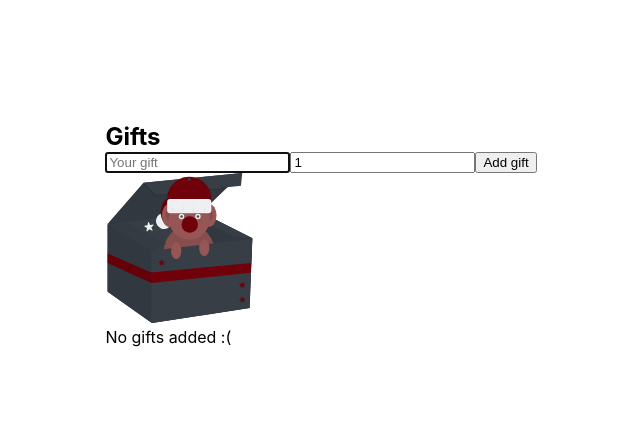
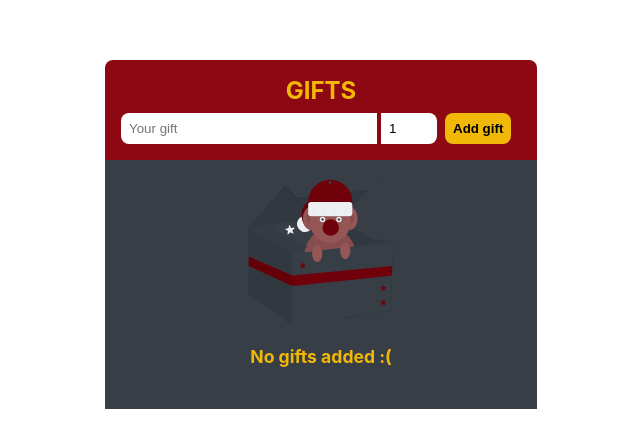
Before and after one commit to lopez-tomas/adviency, a React (Create React App) app: page / in a window 1280 px wide. Shown: the part 166-614 px from the top of the page, without its empty margins (319-959 px from the left). Built offline with nearby package versions, Linux system fonts and the light colour scheme.

Commit message:
[FEAT/styles]: styles added.

```diff
--- a/src/App.jsx
+++ b/src/App.jsx
@@ -3,6 +3,7 @@ import AppContext from './context/AppContext';
 import useInitialState from './hooks/useInitialState';
 import Form from './containers/Form';
 import GiftList from './containers/GiftList';
+import './styles/App.sass';
 
 const App = () => {
   const initialState = useInitialState();
--- a/src/components/Gift.jsx
+++ b/src/components/Gift.jsx
@@ -1,5 +1,6 @@
 import React, { useContext } from 'react';
 import AppContext from '../context/AppContext';
+import '../styles/Gift.sass';
 
 const Gift = ({ gift }) => {
   const { removeGift }= useContext(AppContext);
--- a/src/containers/Form.jsx
+++ b/src/containers/Form.jsx
@@ -1,5 +1,6 @@
 import React, { useContext, useRef, useState } from 'react';
 import AppContext from '../context/AppContext';
+import '../styles/Form.sass';
 
 const Form = () => {
   const { state, addGift } = useContext(AppContext);
--- a/src/containers/GiftList.jsx
+++ b/src/containers/GiftList.jsx
@@ -2,6 +2,7 @@ import React, { useContext, useState, useEffect } from 'react';
 import AppContext from '../context/AppContext';
 import Gift from '../components/Gift';
 import xmas from '../images/undraw-xmas-surprise.svg';
+import '../styles/GiftList.sass';
 
 const GiftList = () => {
   const { state, removeAll } = useContext(AppContext);
--- /dev/null
+++ b/src/styles/App.sass
@@ -0,0 +1,22 @@
+@use './modules/_colors'
+@use './modules/_sizes'
+
+.App
+  .Form-container, .GiftList-container
+    width: 400px
+    padding: sizes.$lg
+
+  .Form-container
+    border-top-left-radius: sizes.$md
+    border-top-right-radius: sizes.$md
+    text-align: center
+    color: colors.$text-primary
+    background-color: colors.$background-primary
+
+    h1
+      margin-bottom: sizes.$md
+      text-transform: uppercase
+
+  .GiftList-container
+    min-height: 217px
+    background-color: colors.$black
--- /dev/null
+++ b/src/styles/Form.sass
@@ -0,0 +1,40 @@
+@use './modules/_colors'
+@use './modules/_sizes'
+
+.Form
+  .inputs
+    display: flex
+
+    .input, .btn
+      padding: sizes.$md
+      border: none
+
+    .input
+      &:focus
+        outline: none
+
+    .gift-input
+      width: 60%
+      margin-right: sizes.$sm
+      border-top-left-radius: sizes.$md
+      border-bottom-left-radius: sizes.$md
+    .quantity-input
+      width: 10%
+      margin-right: sizes.$md
+      border-top-right-radius: sizes.$md
+      border-bottom-right-radius: sizes.$md
+
+    .add-btn
+      border-top-left-radius: sizes.$md
+      border-bottom-left-radius: sizes.$md
+      border-top-right-radius: sizes.$md
+      border-bottom-right-radius: sizes.$md
+      font-weight: bold
+      background-color: colors.$text-primary
+      cursor: pointer
+      &:hover
+        background-color: colors.$text-secondary
+
+  .errorMsg
+    margin-top: sizes.$lg
+    font-weight: bold
--- /dev/null
+++ b/src/styles/Gift.sass
@@ -0,0 +1,25 @@
+@use './modules/_colors'
+@use './modules/_sizes'
+
+.Gift
+  display: flex
+  margin-right: sizes.$lg
+  margin-bottom: sizes.$lg
+  padding: sizes.$md
+  border-radius: sizes.$md
+  background-color: colors.$text-secondary
+
+  p
+    width: 80%
+    font-weight: bold
+    overflow-wrap: break-word
+  button
+    align-self: center
+    font-weight: bold
+    border: none
+    border-radius: sizes.$lg
+    background-color: colors.$text-primary
+    cursor: pointer
+    &:hover
+      color: colors.$white
+      background-color: colors.$background-primary
--- /dev/null
+++ b/src/styles/GiftList.sass
@@ -0,0 +1,45 @@
+@use './modules/_colors'
+@use './modules/_sizes'
+
+.GiftList
+  .List
+    height: 230px
+    overflow-y: auto
+
+    li:last-child
+      margin-bottom: 0
+
+    &::-webkit-scrollbar
+      width: sizes.$lg
+      height: sizes.$lg
+      &-thumb
+        background-color: colors.$background-primary
+        border-radius: 100px
+        border: 4px solid colors.$text-primary
+      &-track
+        border-radius: 100px
+        background-color: colors.$background-primary
+
+  .noGifts-container
+    text-align: center
+
+    .noGifts-btn
+      margin-top: sizes.$lg
+      border: none
+      padding: sizes.$md
+      border-radius: sizes.$md
+      color: colors.$text-primary
+      background-color: colors.$background-primary
+      cursor: pointer
+      &:hover
+        color: colors.$white
+        background-color: colors.$extra
+
+    .noGifts-img
+      width: sizes.$image-size
+      height: sizes.$image-size
+    .noGifts-msg
+      font-size: 1.1rem
+      font-weight: bold
+      margin-top: sizes.$lg
+      color: colors.$text-primary
--- /dev/null
+++ b/src/styles/modules/_colors.sass
@@ -0,0 +1,7 @@
+$background-primary: #8C0813
+$background-secondary: #F2935C
+$text-primary: #F2B807
+$text-secondary: #F26389
+$extra: #D91424
+$white: #fff
+$black: #373e46
--- /dev/null
+++ b/src/styles/modules/_sizes.sass
@@ -0,0 +1,4 @@
+$sm: 4px
+$md: 8px
+$lg: 16px
+$image-size: 150px
```
